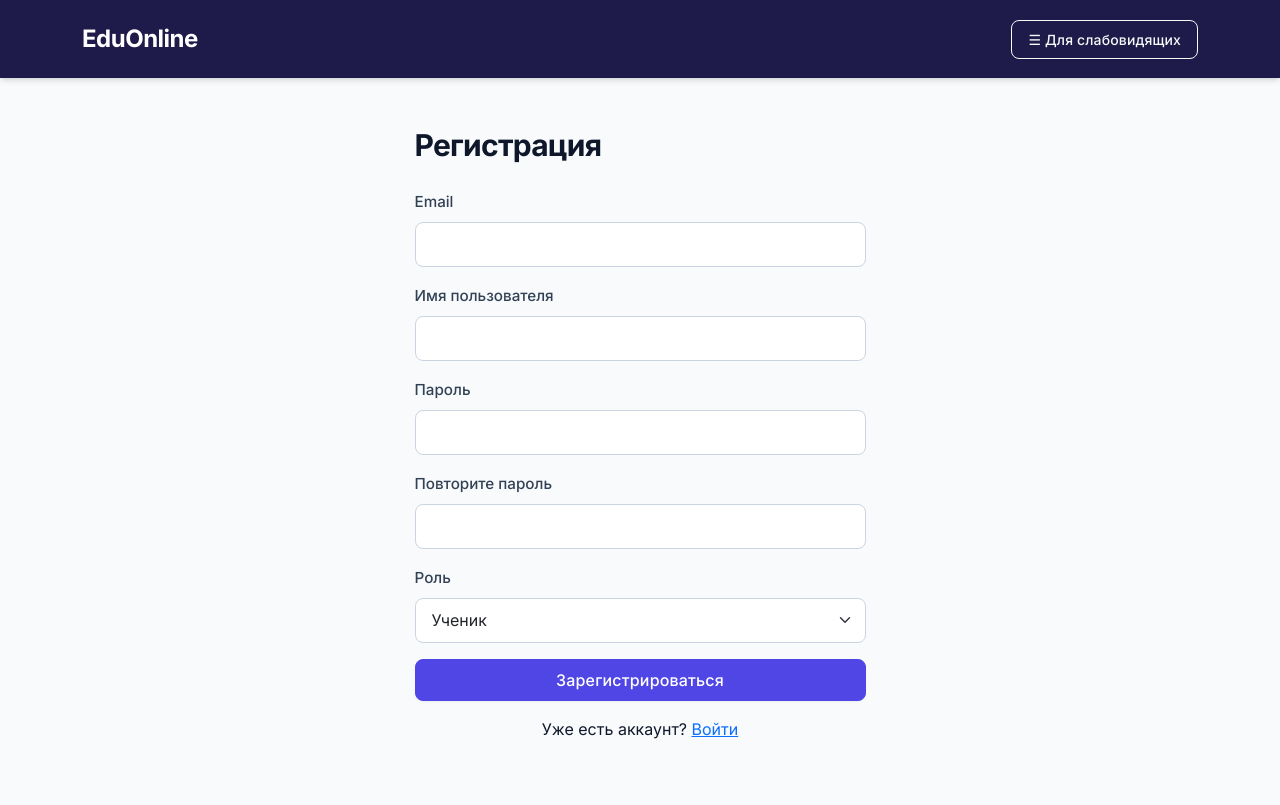
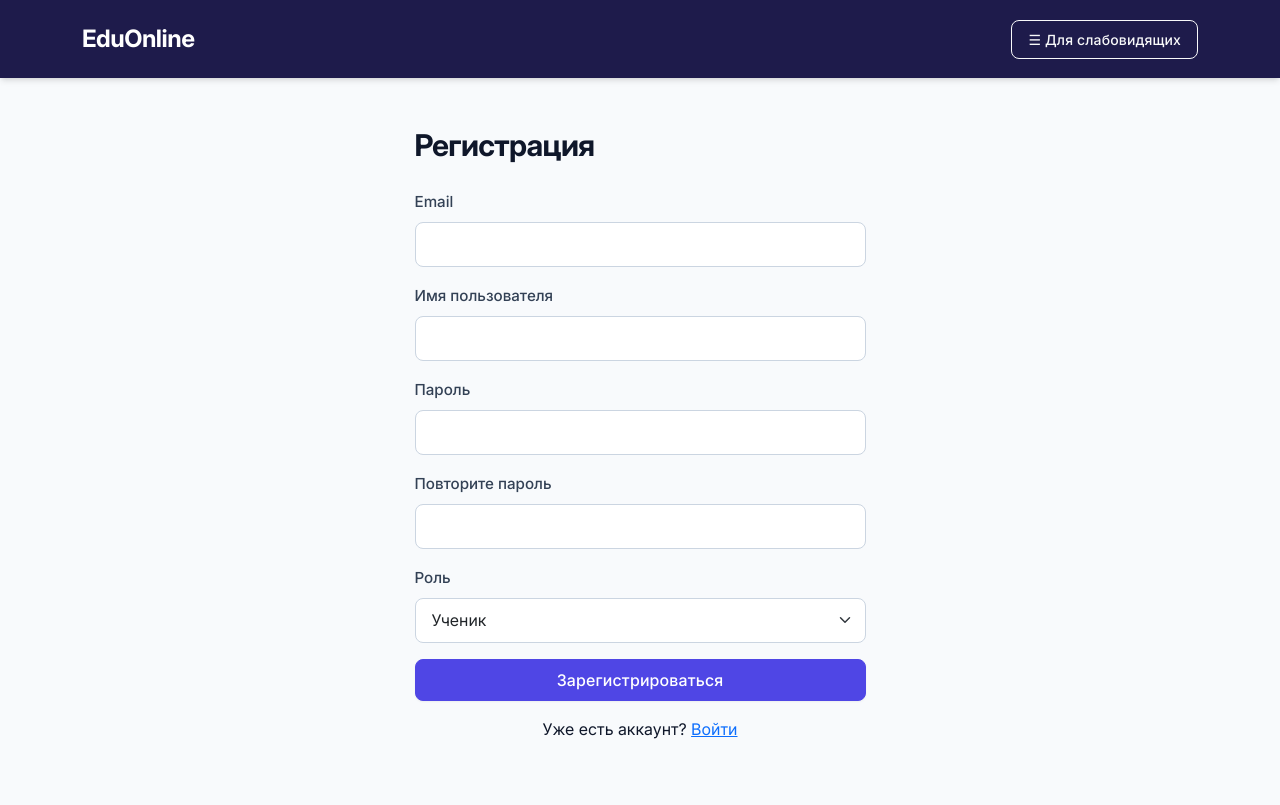
Before and after one commit to Art34222/FlaskLmsProject, a Flask app: page /register in a window 1280 px wide. Run offline with Flask 3, Linux system fonts and the light colour scheme; some libraries are stand-ins or nearby versions.

Commit message:
Woff var font + defer

```diff
--- a/static/css/main.css
+++ b/static/css/main.css
@@ -1,30 +1,10 @@
 @font-face {
   font-family: 'Inter';
   font-style: normal;
-  font-weight: 400;
+  font-weight: 100 900;
   font-display: swap;
-  src: url(../fonts/4.ttf) format('truetype');
-}
-@font-face {
-  font-family: 'Inter';
-  font-style: normal;
-  font-weight: 500;
-  font-display: swap;
-  src: url(../fonts/3.ttf) format('truetype');
-}
-@font-face {
-  font-family: 'Inter';
-  font-style: normal;
-  font-weight: 600;
-  font-display: swap;
-  src: url(../fonts/2.ttf) format('truetype');
-}
-@font-face {
-  font-family: 'Inter';
-  font-style: normal;
-  font-weight: 700;
-  font-display: swap;
-  src: url(../fonts/1.ttf) format('truetype');
+  src: url(../fonts/InterVariable.woff2) format('woff2-variations'),
+       url(../fonts/InterVariable.woff2) format('woff2');
 }
 
 
--- a/templates/base.html
+++ b/templates/base.html
@@ -82,7 +82,7 @@
     {% block content %}{% endblock %}
 </main>
 
-<script src="{{ url_for('static', filename='js/bootstrap.bundle.min.js') }}"></script>
-<script src="{{ url_for('static', filename='js/accessibility.js') }}"></script>
+<script src="{{ url_for('static', filename='js/bootstrap.bundle.min.js') }}" defer></script>
+<script src="{{ url_for('static', filename='js/accessibility.js') }}" defer></script>
 </body>
 </html>
```
Also changed, not shown: static/fonts/1.ttf (deleted), static/fonts/2.ttf (deleted), static/fonts/3.ttf (deleted), static/fonts/4.ttf (deleted), static/fonts/InterVariable.woff2 (added).
